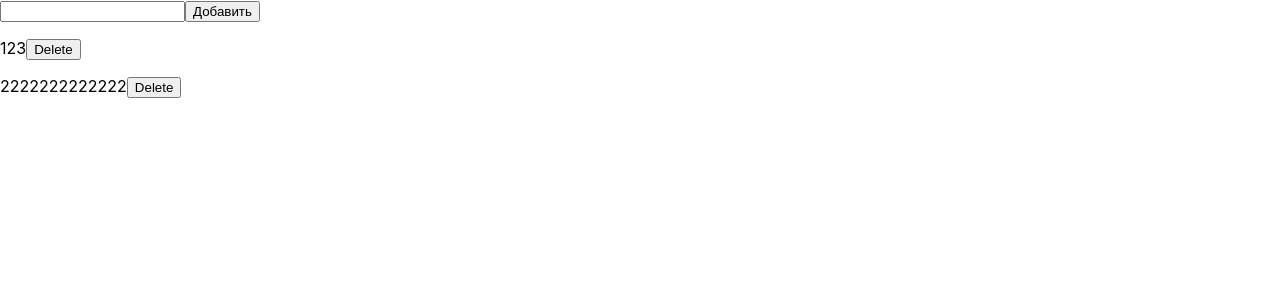
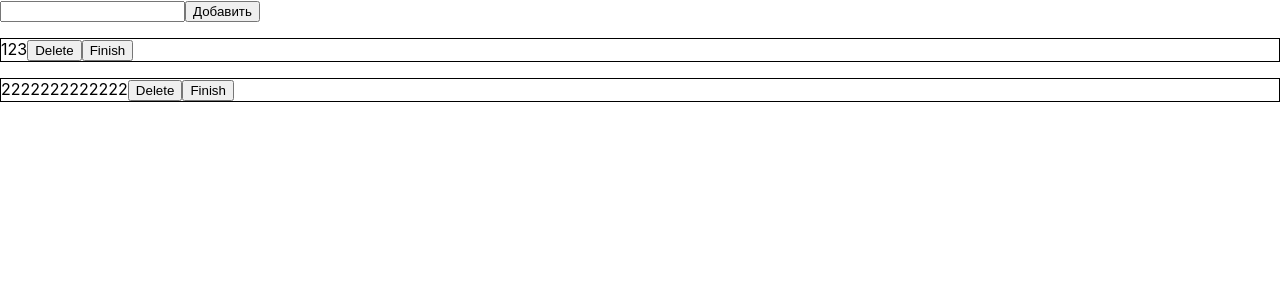
Before and after one commit to Mlovz/solvo-1, a React (Create React App) app in the folder front/: page / in a window 1280 px wide. Shown: the top 300 px of the page. Built offline with nearby package versions, Linux system fonts and the light colour scheme.

Commit message:
Тамерлан не поймет а то

```diff
--- a/front/src/components/Todo/Todo.jsx
+++ b/front/src/components/Todo/Todo.jsx
@@ -2,8 +2,8 @@ import React, { useState } from "react";
 
 const Todo = () => {
   const [todos, setTodos] = useState([
-    { text: "123", id: 1 },
-    { text: "2222222222222", id: 10 },
+    { text: "123", id: 1, isComplete: false },
+    { text: "2222222222222", id: 10, isComplete: false },
   ]);
   const [text, setText] = useState("");
 
@@ -19,10 +19,20 @@ const Todo = () => {
     setTodos([...todos, { text: text, id: Math.random() }]);
   };
 
-  const handleDelete = (e, id) => {
-    e.preventDefault();
+  const handleDelete = (id) => {
+    const newData = todos.filter((item) => item.id !== id);
+    setTodos(newData);
+  };
 
-    const newData = todos.filter((item) => item.id !== id);
+  const handleFinish = (id) => {
+    console.log(id);
+    const newData = todos.map((item) => ({
+      ...item,
+      isComplete: item.id === id && !item.isComplete,
+    }));
+
+    console.log(newData);
+
     setTodos(newData);
   };
 
@@ -33,15 +43,19 @@ const Todo = () => {
         <button type="submit" onClick={handleClick}>
           Добавить
         </button>
-        <div>
-          {todos.map((item, index) => (
-            <p key={index}>
-              {item.text}
-              <button onClick={(e) => handleDelete(e, item.id)}>Delete</button>
-            </p>
-          ))}
-        </div>
       </form>
+      <div>
+        {todos.map((item, index) => (
+          <p
+            key={index}
+            className={`${item.isComplete ? "text finish" : "text"}`}
+          >
+            {item.text}
+            <button onClick={() => handleDelete(item.id)}>Delete</button>
+            <button onClick={() => handleFinish(item.id)}>Finish</button>
+          </p>
+        ))}
+      </div>
     </div>
   );
 };
--- a/front/src/index.css
+++ b/front/src/index.css
@@ -14,3 +14,14 @@ code {
 
 .app {
 }
+
+.todo {
+}
+
+.todo .text {
+  border: 1px solid #000;
+}
+
+.todo .text.finish {
+  background: red;
+}
```
